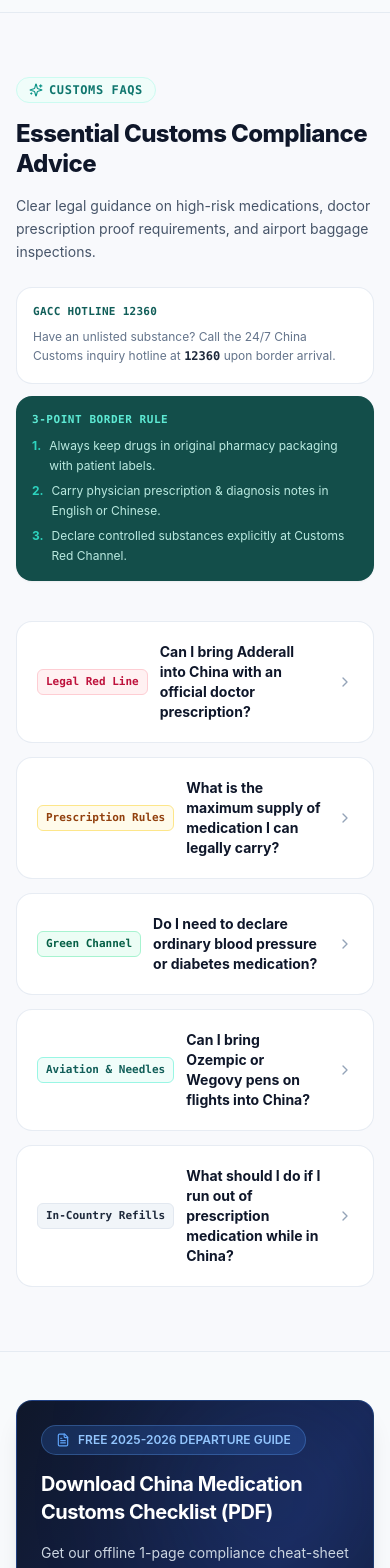
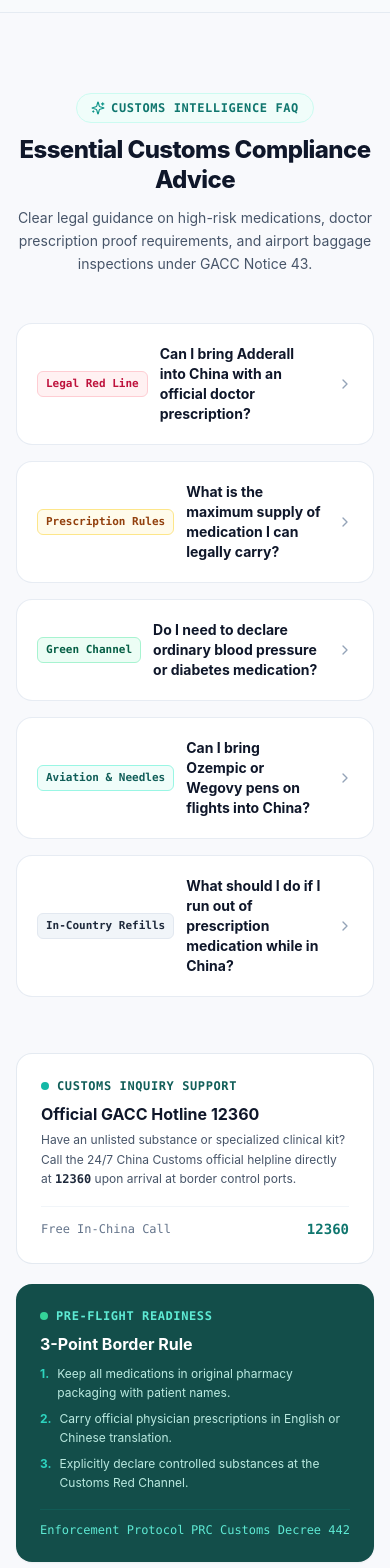
Before and after one commit to bdodh22/china-meds-check, a Next.js app: page / in a window 390 px wide. Shown: the part 4680-6248 px from the top of the page. Built offline with nearby package versions, Linux system fonts and the light colour scheme.

Commit message:
refactor-faq-to-masterpiece-centered-symmetric-layout

```diff
--- a/app/[locale]/page.tsx
+++ b/app/[locale]/page.tsx
@@ -494,55 +494,23 @@ export default function LocalizedHomePage({
         </div>
       </section>
 
-      {/* Section 4: Accordion FAQ (Stitch V4 Modern Split-Panel Layout - max-w-6xl) */}
-      <section className="py-16 bg-slate-50/70 border-y border-slate-200/80">
-        <div className="max-w-6xl mx-auto px-4 sm:px-6 lg:px-8">
-          <div className="grid grid-cols-1 lg:grid-cols-12 gap-10 items-start">
-            {/* Left Column: Fixed Context Header & Customs Advisory Box (4 cols) */}
-            <div className="lg:col-span-4 space-y-4 lg:sticky lg:top-24">
-              <div className="inline-flex items-center gap-1.5 text-xs font-bold text-teal-700 uppercase tracking-wider font-mono bg-teal-50 px-3 py-1 rounded-full border border-teal-100">
+      {/* Section 4: Accordion FAQ (Stitch V4 Modern Centered Symmetric Layout - max-w-6xl) */}
+      <section className="py-20 bg-slate-50/70 border-y border-slate-200/80">
+        <div className="max-w-5xl mx-auto px-4 sm:px-6 lg:px-8 space-y-12">
+
+          {/* Centered Symmetrical Header */}
+          <div className="text-center max-w-3xl mx-auto space-y-3">
+            <div className="inline-flex items-center gap-1.5 text-xs font-bold text-teal-700 uppercase tracking-wider font-mono bg-teal-50 px-3.5 py-1.5 rounded-full border border-teal-100">
               <Sparkles className="h-3.5 w-3.5 text-teal-600" />
               <span>FAQ</span>
             </div>
-              <h2 className="text-2xl sm:text-3xl font-extrabold text-slate-900 tracking-tight leading-tight">
+            <h2 className="text-2xl sm:text-4xl font-extrabold text-slate-900 tracking-tight leading-tight">
               {dict.home.faqSectionTitle}
             </h2>
-
-              <div className="pt-2 space-y-3">
-                <div className="p-4 rounded-2xl bg-white border border-slate-200/80 shadow-2xs space-y-1.5">
-                  <span className="text-[11px] font-mono font-bold text-teal-800 uppercase tracking-wide block">
-                    GACC 12360
-                  </span>
-                  <p className="text-xs text-slate-500 leading-relaxed font-mono">
-                    24/7 Hotline: 12360
-                  </p>
           </div>
 
-                {/* Pre-Flight Checklist Card */}
-                <div className="p-4 rounded-2xl bg-teal-900 text-white shadow-sm space-y-2">
-                  <span className="text-[11px] font-mono font-bold text-teal-300 uppercase tracking-wider block">
-                    GACC Rules
-                  </span>
-                  <ul className="text-xs text-teal-100/90 space-y-1.5 leading-relaxed font-sans">
-                    <li className="flex items-start gap-2">
-                      <span className="text-teal-400 font-bold">1.</span>
-                      <span>{dict.specSheet.carryOnOnly}</span>
-                    </li>
-                    <li className="flex items-start gap-2">
-                      <span className="text-teal-400 font-bold">2.</span>
-                      <span>{dict.specSheet.personalCarry}</span>
-                    </li>
-                    <li className="flex items-start gap-2">
-                      <span className="text-teal-400 font-bold">3.</span>
-                      <span>{dict.specSheet.redChannelMust}</span>
-                    </li>
-                  </ul>
-                </div>
-              </div>
-            </div>
-
-            {/* Right Column: Interactive Accordion Stack (8 cols) */}
-            <div className="lg:col-span-8 space-y-3.5">
+          {/* Symmetrical Accordion Stack */}
+          <div className="space-y-4">
             {/* FAQ 1 */}
             <details className="group p-5 sm:p-6 rounded-2xl bg-white border border-slate-200/80 shadow-2xs hover:border-slate-300 transition-all [&_summary::-webkit-details-marker]:hidden">
               <summary className="flex items-center justify-between cursor-pointer font-bold text-slate-900 text-sm sm:text-base select-none gap-4">
@@ -623,7 +591,61 @@ export default function LocalizedHomePage({
               </div>
             </details>
           </div>
+
+          {/* Symmetrical Dual Support Dock: 2 Balanced Pillars */}
+          <div className="grid grid-cols-1 md:grid-cols-2 gap-5 pt-2">
+            {/* Pillar 1: Official GACC Hotline */}
+            <div className="p-6 rounded-2xl bg-white border border-slate-200/90 shadow-2xs flex flex-col justify-between space-y-4">
+              <div>
+                <div className="flex items-center gap-2 text-teal-800 font-bold text-xs uppercase tracking-wider font-mono">
+                  <span className="h-2 w-2 rounded-full bg-teal-500" />
+                  <span>GACC 12360</span>
                 </div>
+                <h3 className="text-base font-bold text-slate-900 mt-2">
+                  24/7 Hotline: 12360
+                </h3>
+                <p className="text-xs text-slate-600 leading-relaxed mt-1">
+                  PRC Customs official passenger guidance and clearance consultation hotline.
+                </p>
+              </div>
+              <div className="pt-3 border-t border-slate-100 flex items-center justify-between text-xs text-slate-500 font-mono">
+                <span>Direct Dial</span>
+                <strong className="text-teal-700 font-bold text-sm">12360</strong>
+              </div>
+            </div>
+
+            {/* Pillar 2: 3-Point Border Rule */}
+            <div className="p-6 rounded-2xl bg-teal-900 text-white shadow-sm flex flex-col justify-between space-y-4">
+              <div>
+                <div className="flex items-center gap-2 text-teal-300 font-bold text-xs uppercase tracking-wider font-mono">
+                  <span className="h-2 w-2 rounded-full bg-emerald-400" />
+                  <span>GACC Entry Rules</span>
+                </div>
+                <h3 className="text-base font-bold text-white mt-2">
+                  Border Protocol
+                </h3>
+                <ul className="text-xs text-teal-100/90 space-y-1.5 leading-relaxed mt-2 font-sans">
+                  <li className="flex items-start gap-2">
+                    <span className="text-teal-400 font-bold">1.</span>
+                    <span>{dict.specSheet.carryOnOnly}</span>
+                  </li>
+                  <li className="flex items-start gap-2">
+                    <span className="text-teal-400 font-bold">2.</span>
+                    <span>{dict.specSheet.personalCarry}</span>
+                  </li>
+                  <li className="flex items-start gap-2">
+                    <span className="text-teal-400 font-bold">3.</span>
+                    <span>{dict.specSheet.redChannelMust}</span>
+                  </li>
+                </ul>
+              </div>
+              <div className="pt-3 border-t border-teal-800/80 flex items-center justify-between text-xs text-teal-300 font-mono">
+                <span>Decree 442</span>
+                <span>Inbound Clearance</span>
+              </div>
+            </div>
+          </div>
+
         </div>
       </section>
 
--- a/app/page.tsx
+++ b/app/page.tsx
@@ -489,59 +489,26 @@ export default function HomePage() {
         </div>
       </section>
 
-      {/* Section 4: Accordion FAQ (Stitch V4 Modern Split-Panel Layout - max-w-6xl) */}
-      <section className="py-16 bg-slate-50/70 border-y border-slate-200/80">
-        <div className="max-w-6xl mx-auto px-4 sm:px-6 lg:px-8">
-          <div className="grid grid-cols-1 lg:grid-cols-12 gap-10 items-start">
-            {/* Left Column: Fixed Context Header & Customs Advisory Box (4 cols) */}
-            <div className="lg:col-span-4 space-y-4 lg:sticky lg:top-24">
-              <div className="inline-flex items-center gap-1.5 text-xs font-bold text-teal-700 uppercase tracking-wider font-mono bg-teal-50 px-3 py-1 rounded-full border border-teal-100">
+      {/* Section 4: Accordion FAQ (Stitch V4 Modern Centered Symmetric Layout - max-w-6xl) */}
+      <section className="py-20 bg-slate-50/70 border-y border-slate-200/80">
+        <div className="max-w-5xl mx-auto px-4 sm:px-6 lg:px-8 space-y-12">
+
+          {/* Centered Symmetrical Header */}
+          <div className="text-center max-w-3xl mx-auto space-y-3">
+            <div className="inline-flex items-center gap-1.5 text-xs font-bold text-teal-700 uppercase tracking-wider font-mono bg-teal-50 px-3.5 py-1.5 rounded-full border border-teal-100">
               <Sparkles className="h-3.5 w-3.5 text-teal-600" />
-                <span>Customs FAQs</span>
+              <span>Customs Intelligence FAQ</span>
             </div>
-              <h2 className="text-2xl sm:text-3xl font-extrabold text-slate-900 tracking-tight leading-tight">
+            <h2 className="text-2xl sm:text-4xl font-extrabold text-slate-900 tracking-tight leading-tight">
               Essential Customs Compliance Advice
             </h2>
-              <p className="text-sm text-slate-600 leading-relaxed">
-                Clear legal guidance on high-risk medications, doctor prescription proof requirements, and airport baggage inspections.
-              </p>
-
-              <div className="pt-2 space-y-3">
-                {/* Hotlines Card */}
-                <div className="p-4 rounded-2xl bg-white border border-slate-200/80 shadow-2xs space-y-1.5">
-                  <span className="text-[11px] font-mono font-bold text-teal-800 uppercase tracking-wide block">
-                    GACC Hotline 12360
-                  </span>
-                  <p className="text-xs text-slate-500 leading-relaxed">
-                    Have an unlisted substance? Call the 24/7 China Customs inquiry hotline at <strong className="text-slate-800 font-mono">12360</strong> upon border arrival.
+            <p className="text-sm sm:text-base text-slate-600 leading-relaxed">
+              Clear legal guidance on high-risk medications, doctor prescription proof requirements, and airport baggage inspections under GACC Notice 43.
             </p>
           </div>
 
-                {/* Pre-Flight Checklist Card (Perfect Height Balance) */}
-                <div className="p-4 rounded-2xl bg-teal-900 text-white shadow-sm space-y-2">
-                  <span className="text-[11px] font-mono font-bold text-teal-300 uppercase tracking-wider block">
-                    3-Point Border Rule
-                  </span>
-                  <ul className="text-xs text-teal-100/90 space-y-1.5 leading-relaxed">
-                    <li className="flex items-start gap-2">
-                      <span className="text-teal-400 font-bold">1.</span>
-                      <span>Always keep drugs in original pharmacy packaging with patient labels.</span>
-                    </li>
-                    <li className="flex items-start gap-2">
-                      <span className="text-teal-400 font-bold">2.</span>
-                      <span>Carry physician prescription &amp; diagnosis notes in English or Chinese.</span>
-                    </li>
-                    <li className="flex items-start gap-2">
-                      <span className="text-teal-400 font-bold">3.</span>
-                      <span>Declare controlled substances explicitly at Customs Red Channel.</span>
-                    </li>
-                  </ul>
-                </div>
-              </div>
-            </div>
-
-            {/* Right Column: Interactive Accordion Stack (8 cols) */}
-            <div className="lg:col-span-8 space-y-3.5">
+          {/* Symmetrical Accordion Stack */}
+          <div className="space-y-4">
             {/* FAQ 1 */}
             <details className="group p-5 sm:p-6 rounded-2xl bg-white border border-slate-200/80 shadow-2xs hover:border-slate-300 transition-all [&_summary::-webkit-details-marker]:hidden">
               <summary className="flex items-center justify-between cursor-pointer font-bold text-slate-900 text-sm sm:text-base select-none gap-4">
@@ -622,7 +589,61 @@ export default function HomePage() {
               </div>
             </details>
           </div>
+
+          {/* Symmetrical Dual Support Dock: 2 Balanced Pillars */}
+          <div className="grid grid-cols-1 md:grid-cols-2 gap-5 pt-2">
+            {/* Pillar 1: Official GACC Hotline */}
+            <div className="p-6 rounded-2xl bg-white border border-slate-200/90 shadow-2xs flex flex-col justify-between space-y-4">
+              <div>
+                <div className="flex items-center gap-2 text-teal-800 font-bold text-xs uppercase tracking-wider font-mono">
+                  <span className="h-2 w-2 rounded-full bg-teal-500" />
+                  <span>Customs Inquiry Support</span>
                 </div>
+                <h3 className="text-base font-bold text-slate-900 mt-2">
+                  Official GACC Hotline 12360
+                </h3>
+                <p className="text-xs text-slate-600 leading-relaxed mt-1">
+                  Have an unlisted substance or specialized clinical kit? Call the 24/7 China Customs official helpline directly at <strong className="text-slate-800 font-mono">12360</strong> upon arrival at border control ports.
+                </p>
+              </div>
+              <div className="pt-3 border-t border-slate-100 flex items-center justify-between text-xs text-slate-500 font-mono">
+                <span>Free In-China Call</span>
+                <strong className="text-teal-700 font-bold text-sm">12360</strong>
+              </div>
+            </div>
+
+            {/* Pillar 2: 3-Point Border Rule */}
+            <div className="p-6 rounded-2xl bg-teal-900 text-white shadow-sm flex flex-col justify-between space-y-4">
+              <div>
+                <div className="flex items-center gap-2 text-teal-300 font-bold text-xs uppercase tracking-wider font-mono">
+                  <span className="h-2 w-2 rounded-full bg-emerald-400" />
+                  <span>Pre-Flight Readiness</span>
+                </div>
+                <h3 className="text-base font-bold text-white mt-2">
+                  3-Point Border Rule
+                </h3>
+                <ul className="text-xs text-teal-100/90 space-y-1.5 leading-relaxed mt-2">
+                  <li className="flex items-start gap-2">
+                    <span className="text-teal-400 font-bold">1.</span>
+                    <span>Keep all medications in original pharmacy packaging with patient names.</span>
+                  </li>
+                  <li className="flex items-start gap-2">
+                    <span className="text-teal-400 font-bold">2.</span>
+                    <span>Carry official physician prescriptions in English or Chinese translation.</span>
+                  </li>
+                  <li className="flex items-start gap-2">
+                    <span className="text-teal-400 font-bold">3.</span>
+                    <span>Explicitly declare controlled substances at the Customs Red Channel.</span>
+                  </li>
+                </ul>
+              </div>
+              <div className="pt-3 border-t border-teal-800/80 flex items-center justify-between text-xs text-teal-300 font-mono">
+                <span>Enforcement Protocol</span>
+                <span>PRC Customs Decree 442</span>
+              </div>
+            </div>
+          </div>
+
         </div>
       </section>
 
```
Lines whose indentation alone changed are shown as unchanged.
